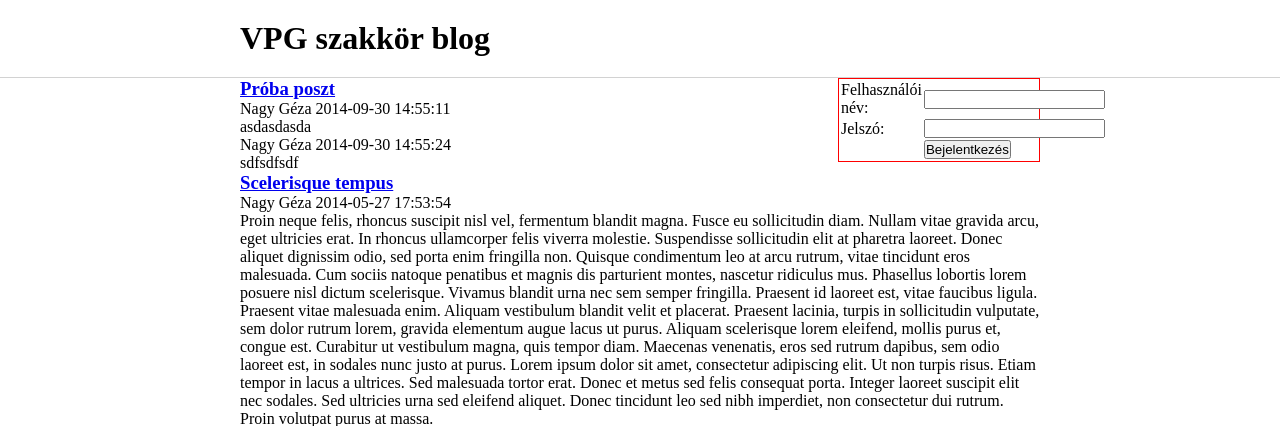
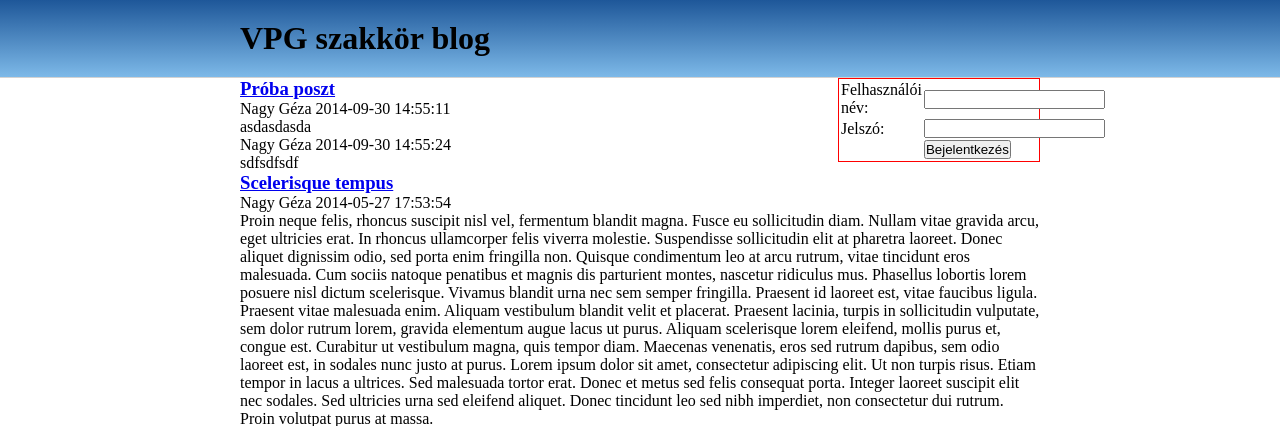
Before and after one commit to elemential/blog, a PHP site: page / in a window 1280 px wide. Shown: the top 426 px of the page. Run offline with PHP 8.4, Linux system fonts and the light colour scheme; data comes from the database, SQL or seed files in the repository.

Commit message:
Revert "I DELETE THE ....."
This reverts commit b535dbaedbaf6da948620f5f36b1045dad1bb7eb.

```diff
--- a/assets/style/style.css
+++ b/assets/style/style.css
@@ -8,7 +8,15 @@ html, body {
 
 #fejlecKontener {
 	border-bottom: 1px solid #d2d2d2 ;
-	}
+	background: rgb(30,87,153); /* Old browsers */
+	background: -moz-linear-gradient(top,  rgba(30,87,153,1) 0%, rgba(125,185,232,1) 100%); /* FF3.6+ */
+	background: -webkit-gradient(linear, left top, left bottom, color-stop(0%,rgba(30,87,153,1)), color-stop(100%,rgba(125,185,232,1))); /* Chrome,Safari4+ */
+	background: -webkit-linear-gradient(top,  rgba(30,87,153,1) 0%,rgba(125,185,232,1) 100%); /* Chrome10+,Safari5.1+ */
+	background: -o-linear-gradient(top,  rgba(30,87,153,1) 0%,rgba(125,185,232,1) 100%); /* Opera 11.10+ */
+	background: -ms-linear-gradient(top,  rgba(30,87,153,1) 0%,rgba(125,185,232,1) 100%); /* IE10+ */
+	background: linear-gradient(to bottom,  rgba(30,87,153,1) 0%,rgba(125,185,232,1) 100%); /* W3C */
+	filter: progid:DXImageTransform.Microsoft.gradient( startColorstr='#1e5799', endColorstr='#7db9e8',GradientType=0 ); /* IE6-9 */
+}
 
 #fejlecKontener > header {
 	width: 800px ;
```
